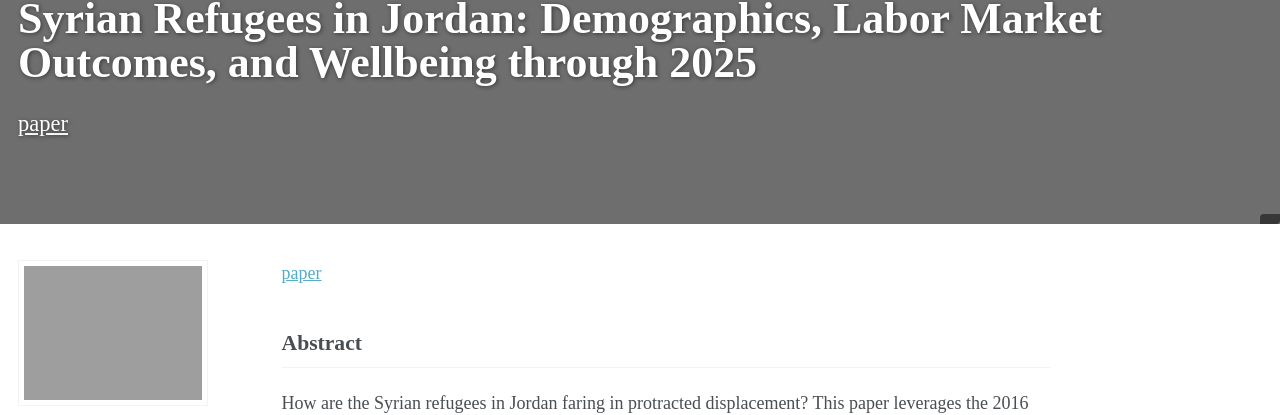
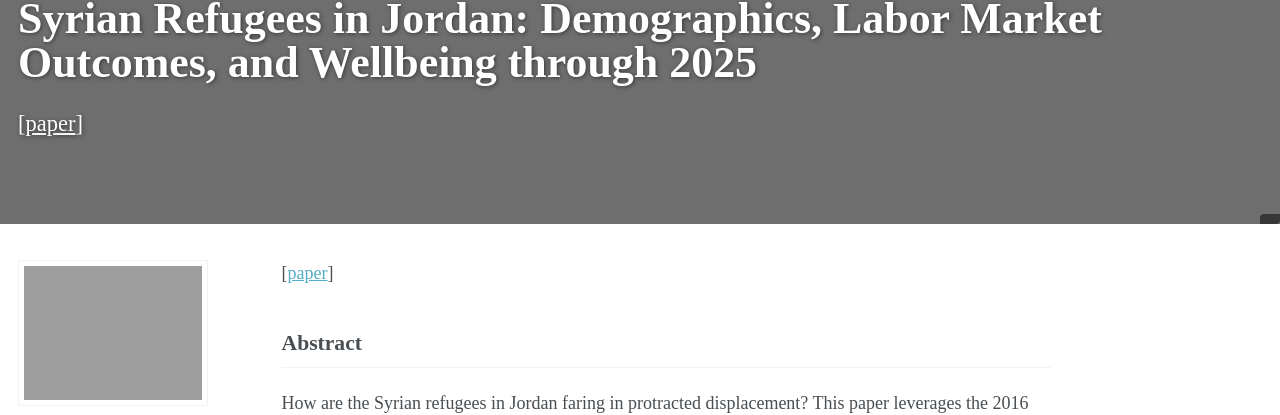
Before and after one commit to AbdulrazzakTamim/abdulrazzaktamim.github.io, a Jekyll site: the page built from _publications/erf.md, in a window 1280 px wide and 900 px high. Shown: the part 139-554 px from the top of the window. Built offline with Jekyll 4.4.1, drawn with Linux system fonts in a browser that asks for light colours; comment, search, counter and statistics services are not loaded.

Commit message:
Fix link formatting in erf.md

```diff
--- a/_publications/erf.md
+++ b/_publications/erf.md
@@ -13,7 +13,7 @@ header:
 co_authors: '[Caroline Krafft](https://carolinekrafft.com/)'
 ---
 
-[paper](https://erf.org.eg/publications/syrian-refugees-in-jordan-demographics-labor-market-outcomes-and-wellbeing-through-2025/)
+[[paper](https://erf.org.eg/publications/syrian-refugees-in-jordan-demographics-labor-market-outcomes-and-wellbeing-through-2025/)]
 
 ## Abstract
 
```
